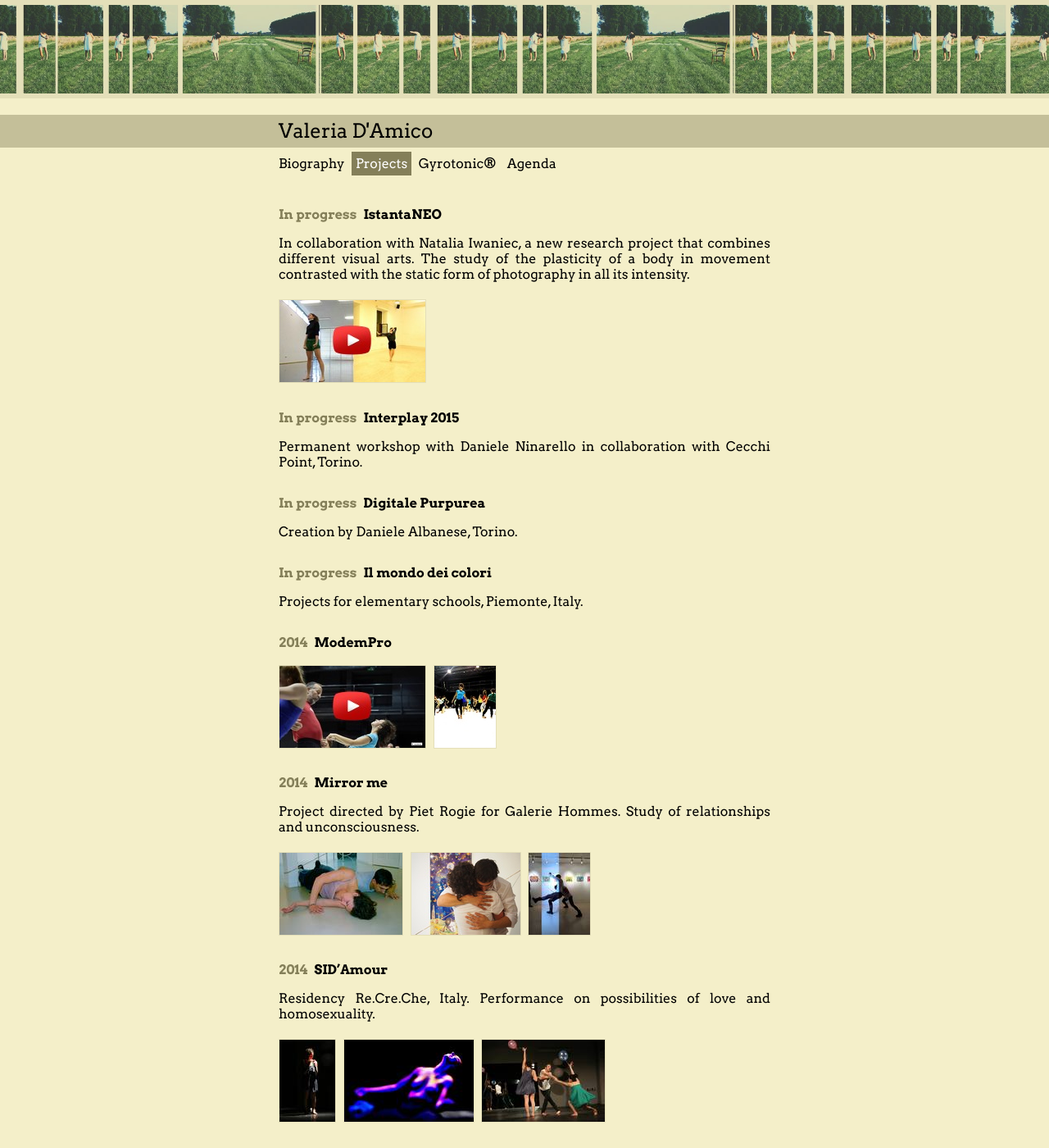
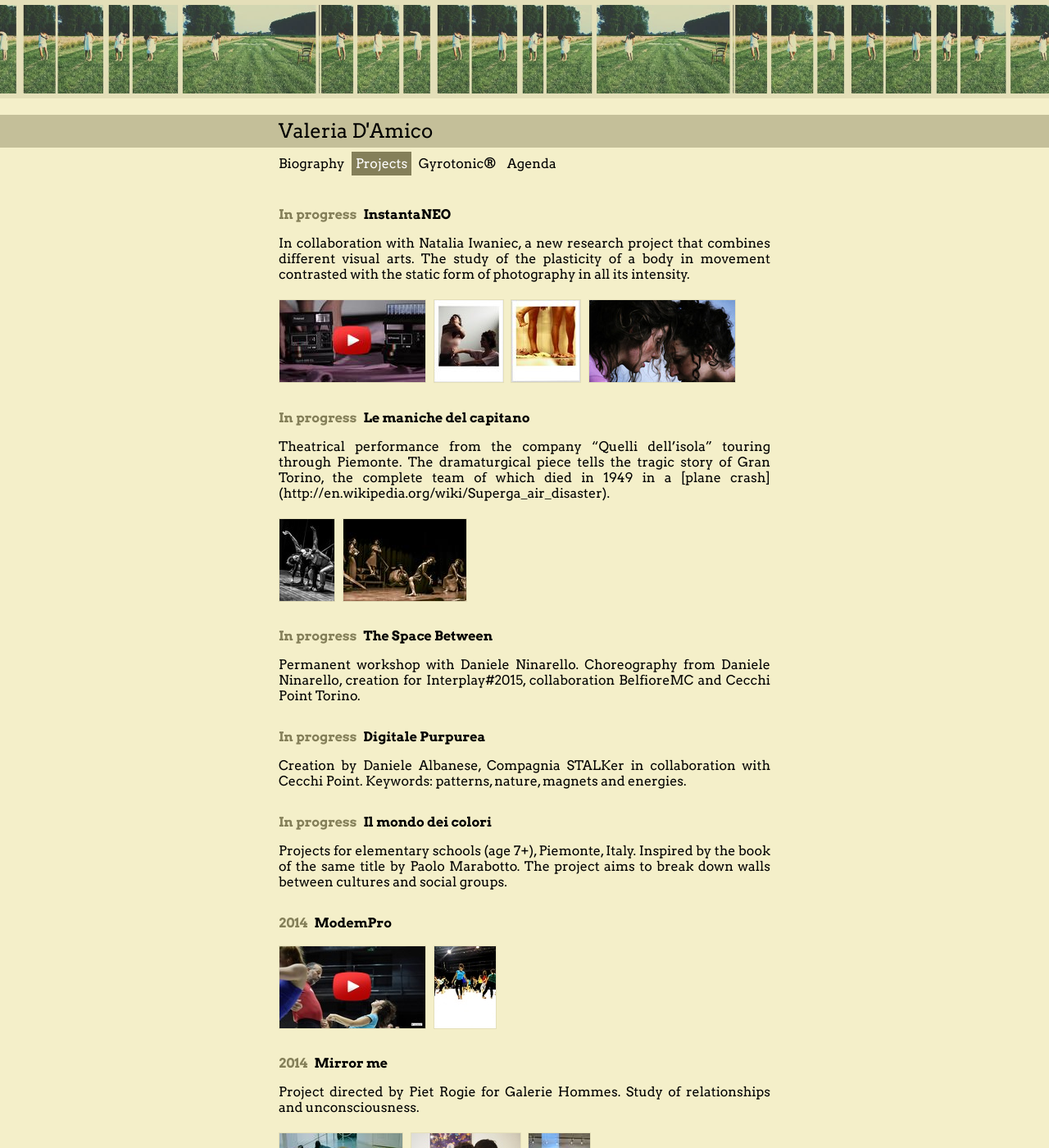
Before and after one commit to valedami/valedami.github.io, a Jekyll site: the page built from projects.md, in a window 1280 px wide and 1400 px high. Shown: the whole window at 82% size. Built offline with Jekyll 4.4.1, drawn with Linux system fonts in a browser that asks for light colours; Markdown is read by kramdown in place of the engine named in the settings.

Commit message:
update projects

```diff
--- a/projects.md
+++ b/projects.md
@@ -3,28 +3,47 @@ layout: default
 title: Projects
 ---
 
-## _In progress_ IstantaNEO
+## _In progress_ InstantaNEO
 
 In collaboration with Natalia Iwaniec, a new research project that combines
 different visual arts. The study of the plasticity of a body in movement
 contrasted with the static form of photography in all its intensity.
 
 <div class="imgbar">
-<a href="http://youtu.be/_1dGs6jU4pA"><img src="/thumbs/istantaneo1.jpg"></a>
+<a href="http://youtu.be/LgKFwHiTFWc"><img src="/thumbs/instantaneo1.jpg"></a>
+<a href="/images/instantaneo2.jpg"><img src="/thumbs/instantaneo2.jpg"></a>
+<a href="/images/instantaneo3.jpg"><img src="/thumbs/instantaneo3.jpg"></a>
+<a href="/images/instantaneo4.jpg"><img src="/thumbs/instantaneo4.jpg"></a>
 </div>
 
-## _In progress_ Interplay 2015
+## _In progress_ Le maniche del capitano
 
-Permanent workshop with Daniele Ninarello in collaboration with Cecchi Point, Torino.
+Theatrical performance from the company "Quelli dell'isola" touring through
+Piemonte. The dramaturgical piece tells the tragic story of Gran Torino, the
+complete team of which died in 1949 in a [plane crash]
+(http://en.wikipedia.org/wiki/Superga_air_disaster).
+
+<div class="imgbar">
+<a href="/images/manichecapitano1.jpg"><img src="/thumbs/manichecapitano1.jpg"></a>
+<a href="/images/manichecapitano2.jpg"><img src="/thumbs/manichecapitano2.jpg"></a>
+</div>
+
+## _In progress_ The Space Between
+
+Permanent workshop with Daniele Ninarello. Choreography from Daniele Ninarello,
+creation for Interplay#2015, collaboration BelfioreMC and Cecchi Point Torino.
 
 ## _In progress_ Digitale Purpurea
 
-Creation by Daniele Albanese, Torino.
+Creation by Daniele Albanese, Compagnia STALKer in collaboration with Cecchi
+Point. Keywords: patterns, nature, magnets and energies.
 
 
 ## _In progress_ Il mondo dei colori
 
-Projects for elementary schools, Piemonte, Italy.
+Projects for elementary schools (age 7+), Piemonte, Italy. Inspired by the book
+of the same title by Paolo Marabotto. The project aims to break down walls
+between cultures and social groups.
 
 ## _2014_ ModemPro
 
```
Also changed, not shown: _stills/instantaneo1.jpg (added), _stills/istantaneo1.jpg (deleted), images/instantaneo2.jpg (added), images/instantaneo3.jpg (added), images/instantaneo4.jpg (added), images/manichecapitano1.jpg (added), images/manichecapitano2.jpg (added), thumbs/instantaneo1.jpg (added), thumbs/instantaneo2.jpg (added), thumbs/instantaneo3.jpg (added), thumbs/instantaneo4.jpg (added), thumbs/istantaneo1.jpg (deleted), thumbs/manichecapitano1.jpg (added), thumbs/manichecapitano2.jpg (added).
